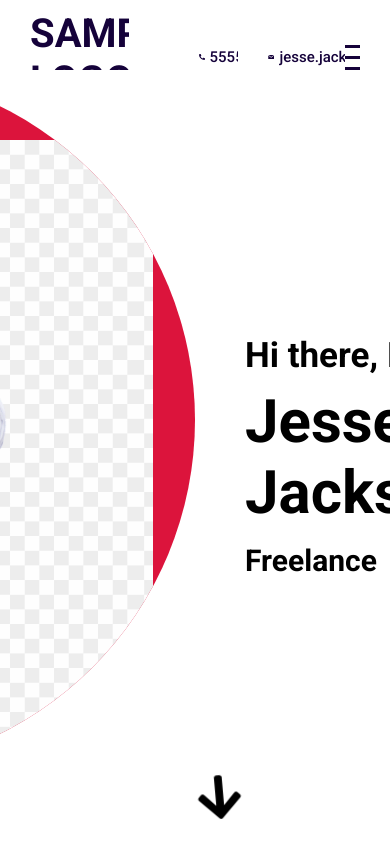
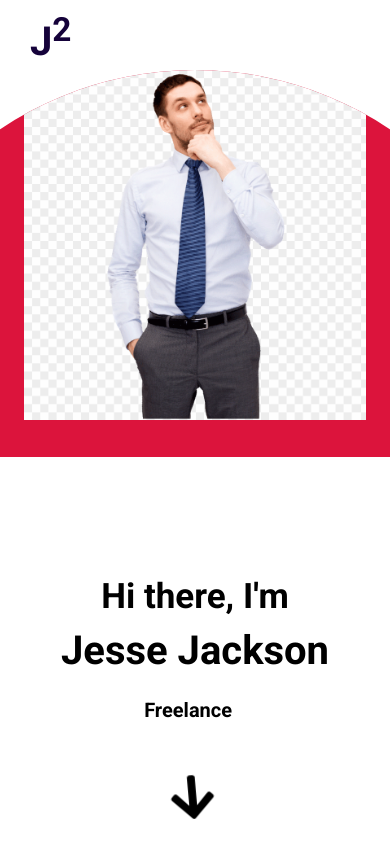
Before and after one commit to JesseJ713/template-portfolio, a React (Create React App) app: page / in a window 390 px wide. Built offline with nearby package versions, Linux system fonts and the light colour scheme.

Commit message:
Added global media query and appropriate responsiveness to each component

```diff
--- a/src/components/contact/contact.scss
+++ b/src/components/contact/contact.scss
@@ -1,15 +1,22 @@
+@import '../../global.scss';
+
 .contact {
     background-color: white;
     display: flex;
 
-    .left{
+    @include mobile {
+        flex-direction: column;
+    }
+
+    .left {
         flex: 1;
+        overflow: hidden;
 
         img {
             height: 100%;
         }
     }
-    .right{
+    .right {
         flex: 1;
         display: flex;
         flex-direction: column;
@@ -32,12 +39,22 @@
                 width: 300px;
                 height: 30px;
                 font-size: 14px;
+
+                @include mobile {
+                    width: 200px;
+                    height: 20px;
+                }
             }
 
             textarea {
                 width: 300px;
                 height: 200px;
                 font-size: 14px;
+
+                @include mobile {
+                    width: 200px;
+                    height: 100px;
+                }
             }
 
             button {
--- a/src/components/intro/intro.scss
+++ b/src/components/intro/intro.scss
@@ -1,6 +1,13 @@
+@import '../../global.scss';
+
 .intro {
     background-color: white;
     display: flex;
+
+    @include mobile {
+        flex-direction: column;
+        align-items: center;
+    }
 
     .left {
         flex: 0.5;
@@ -16,8 +23,16 @@
             justify-content: center;
             float: right;
 
+            @include mobile {
+                align-items: flex-start;
+            }
+
             img {
                 height: 90%;
+
+                @include mobile {
+                    height: 50%;
+                }
             }
         }
     }
@@ -33,15 +48,29 @@
             flex-direction: column;
             justify-content: center;
 
+            @include mobile {
+                padding-left: 0px;
+                align-items: center;
+            }
+
             h1 {
                 font-size: 60px;
                 margin: 10px 0;
+
+                @include mobile {
+                    font-size: 40px;
+                }
             }
             h2 {
                 font-size: 35px;
             }
             h3 {
                 font-size: 30px;
+
+                @include mobile {
+                    font-size: 20px;
+                }
+
                 span {
                     font-size: inherit;
                     color: crimson;
@@ -69,6 +98,10 @@
             // left: 50%;
             animation: arrowWiggle 2s infinite;
             transition: all 2s ease;
+
+            @include mobile {
+                left: 40%;
+            }
         }
 
         @keyframes arrowWiggle {
--- a/src/components/portfolio/portfolio.scss
+++ b/src/components/portfolio/portfolio.scss
@@ -8,6 +8,10 @@
 
     h1 {
         font-size: 50px;
+
+        @include mobile {
+            font-size: 20px;
+        }
     }
 
     ul {
@@ -16,6 +20,11 @@
         list-style: none;
         display: flex;
 
+        @include mobile {
+            flex-wrap: wrap;
+            justify-content: center;
+            margin: 10px 0;
+        }
     }
 
     .container {
@@ -24,6 +33,10 @@
         align-items: center;
         justify-content: center;
         flex-wrap: wrap;
+
+        @include mobile {
+            width: 100%;
+        }
 
         .item {
             width: 220px;
@@ -36,8 +49,13 @@
             justify-content: center;
             color: white;
             position: relative;
-            transition: all .5s ease;
+            transition: all 0.5s ease;
             cursor: pointer;
+
+            @include mobile {
+                width: 130px;
+                height: 100px;
+            }
 
             h3 {
                 position: absolute;
--- a/src/components/portfolioList/portfolioList.scss
+++ b/src/components/portfolioList/portfolioList.scss
@@ -7,6 +7,10 @@
     border-radius: 10px;
     cursor: pointer;
 
+    @include mobile {
+        margin-right: 20px;
+    }
+
     &.active {
         background-color: $mainColor;
         color: white;
--- a/src/components/testimonials/testimonials.scss
+++ b/src/components/testimonials/testimonials.scss
@@ -1,11 +1,21 @@
+@import '../../global.scss';
+
 .testimonials {
     background-color: white;
     display: flex;
     align-items: center;
     flex-direction: column;
 
+    @include mobile {
+        justify-content: space-around;
+    }
+
     h1 {
         font-size: 50px;
+
+        @include mobile {
+            font-size: 20px;
+        }
     }
 
     .container {
@@ -14,6 +24,11 @@
         display: flex;
         align-items: center;
         justify-content: center;
+
+        @include mobile {
+            flex-direction: column;
+            height: 100%;
+        }
 
         .card {
             width: 300px;
@@ -25,7 +40,12 @@
             justify-content: space-around;
             padding: 20px;
             margin: 0 30px;
-            transition: all .5s ease-in-out;
+            transition: all 0.5s ease-in-out;
+
+            @include mobile {
+                height: 180px;
+                margin: 10px 0;
+            }
 
             &:hover {
                 transform: scale(1.1);
@@ -47,6 +67,11 @@
                         border-radius: 50%;
                         object-fit: cover;
                         margin: 0 30px;
+
+                        @include mobile {
+                            width: 30px;
+                            height: 30px;
+                        }
                     }
                 }
             }
@@ -55,6 +80,11 @@
                 padding: 10px;
                 background-color: rgb(250, 240, 245);
                 border-radius: 10px;
+
+                @include mobile {
+                    font-size: 12px;
+                    padding: 5px;
+                }
             }
             .bottom {
                 display: flex;
@@ -64,10 +94,18 @@
 
                 h3 {
                     margin-bottom: 5px;
+
+                    @include mobile {
+                        font-size: 14px;
+                    }
                 }
 
                 h4 {
                     color: gray;
+
+                    @include mobile {
+                        font-size: 13px;
+                    }
                 }
             }
         }
--- a/src/components/topbar/Topbar.jsx
+++ b/src/components/topbar/Topbar.jsx
@@ -3,13 +3,13 @@ import './topbar.scss';
 import { GrMail } from 'react-icons/gr';
 import { FaPhoneAlt } from 'react-icons/fa';
 
-export default function Topbar({menuOpen, setMenuOpen}) {
+export default function Topbar({ menuOpen, setMenuOpen }) {
     return (
         <div className={'topbar ' + (menuOpen && 'active')}>
             <div className='wrapper'>
                 <div className='left'>
                     <a href='#intro' className='logo'>
-                        SAMPLE LOGO
+                        J{<sup className='exponent'>2</sup>}
                     </a>
                     <div className='itemContainer'>
                         <FaPhoneAlt className='icon' />
@@ -21,7 +21,10 @@ export default function Topbar({menuOpen, setMenuOpen}) {
                     </div>
                 </div>
                 <div className='right'>
-                    <div className="hamburger" onClick={() => setMenuOpen(!menuOpen)}>
+                    <div
+                        className='hamburger'
+                        onClick={() => setMenuOpen(!menuOpen)}
+                    >
                         <span className='line1'></span>
                         <span className='line2'></span>
                         <span className='line3'></span>
--- a/src/components/topbar/topbar.scss
+++ b/src/components/topbar/topbar.scss
@@ -26,6 +26,10 @@
             align-items: center;
             margin-left: 30px;
 
+            @include mobile {
+                display: none;
+            }
+
             .icon {
                 font-size: 18px;
                 margin-right: 5px;
@@ -44,7 +48,6 @@
             color: inherit;
             margin-right: 40px;
         }
-    }
 
         .right {
             .hamburger {
@@ -53,6 +56,10 @@
                 display: flex;
                 flex-direction: column;
                 justify-content: space-between;
+
+                @include mobile {
+                    padding: 0px 0px 5px 0px;
+                }
 
                 span {
                     width: 100%;
@@ -85,3 +92,4 @@
             }
         }
     }
+}
--- a/src/components/works/works.scss
+++ b/src/components/works/works.scss
@@ -1,3 +1,5 @@
+@import '../../global.scss';
+
 .works {
     background-color: crimson;
     display: flex;
@@ -11,6 +13,9 @@
         cursor: pointer;
         font-size: 36px;
 
+        @include mobile {
+            display: none;
+        }
 
         &.left {
             left: 80px;
@@ -28,6 +33,12 @@
         left: 0;
         transition: all 1s ease-in-out;
 
+        @include mobile {
+            height: 100vh;
+            flex-direction: column;
+            justify-content: center;
+        }
+
         .container {
             width: 100vw;
             display: flex;
@@ -43,6 +54,12 @@
                 align-items: center;
                 justify-content: center;
 
+                @include mobile {
+                    width: 80%;
+                    height: 150px;
+                    margin: 15px 0;
+                }
+
                 .left {
                     flex: 4;
                     height: 80%;
@@ -57,6 +74,11 @@
                         flex-direction: column;
                         justify-content: space-between;
 
+                        @include mobile {
+                            width: 100%;
+                            height: 100%;
+                        }
+
                         .imgContainer {
                             width: 40px;
                             height: 40px;
@@ -66,15 +88,32 @@
                             align-items: center;
                             justify-content: center;
 
+                            @include mobile {
+                                width: 20px;
+                                height: 20px;
+                            }
+
                             img {
                                 width: 25px;
+
+                                @include mobile {
+                                    width: 15px;
+                                }
                             }
                         }
                         h2 {
                             font-size: 20px;
+
+                            @include mobile {
+                                font-style: 13px;
+                            }
                         }
                         p {
                             font-size: 13px;
+
+                            @include mobile {
+                                display: none;
+                            }
                         }
                         span {
                             font-size: 12px;
@@ -96,8 +135,7 @@
                     img {
                         width: 400px;
                         transform: rotate(-10deg);
-
-                    };
+                    }
                 }
             }
         }
--- a/src/global.scss
+++ b/src/global.scss
@@ -1 +1,9 @@
 $mainColor: #15023a;
+
+$width: 768px;
+
+@mixin mobile {
+    @media (max-width: #{$width}) {
+        @content;
+    }
+}
```
Lines whose indentation alone changed are shown as unchanged.
